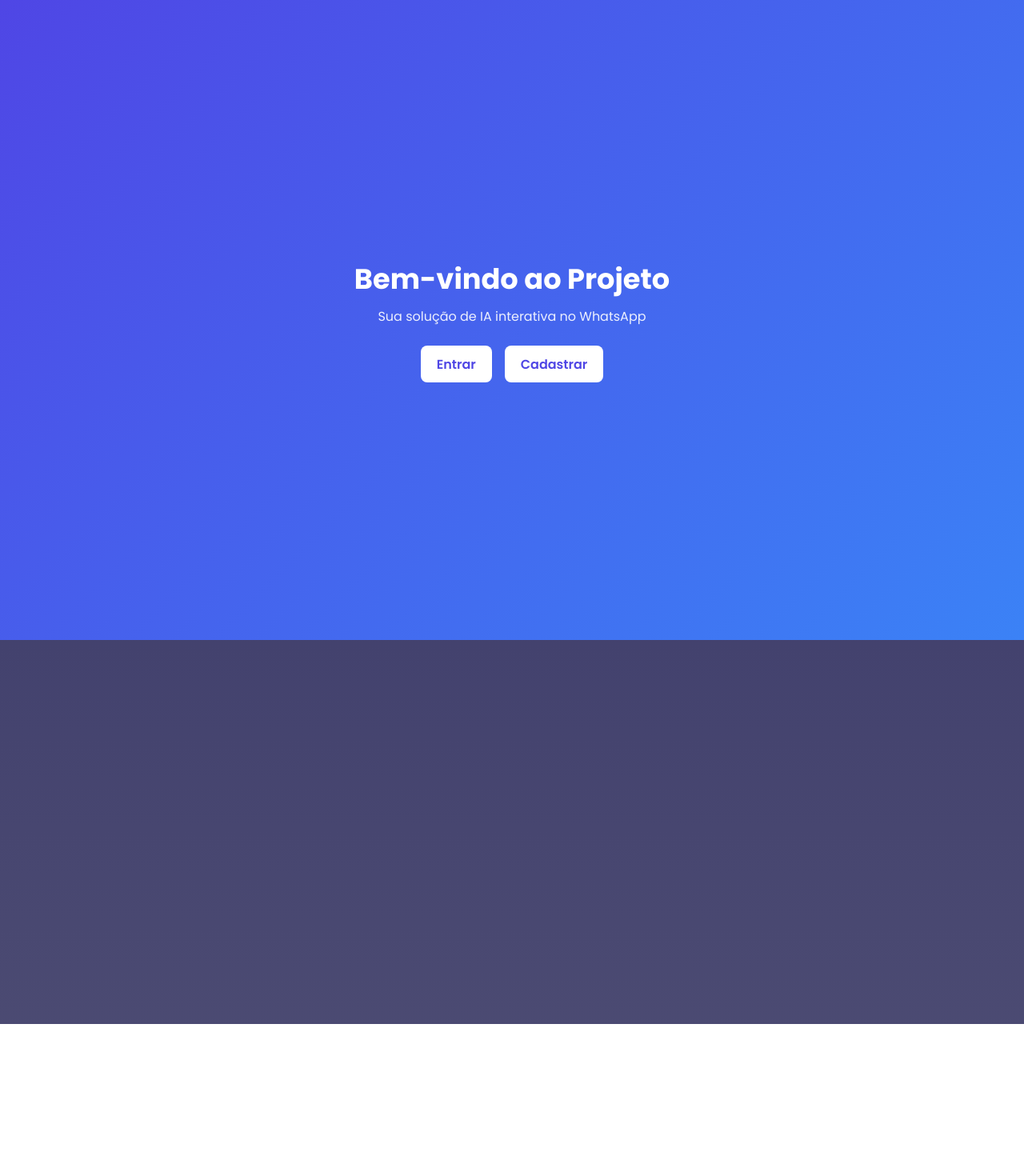
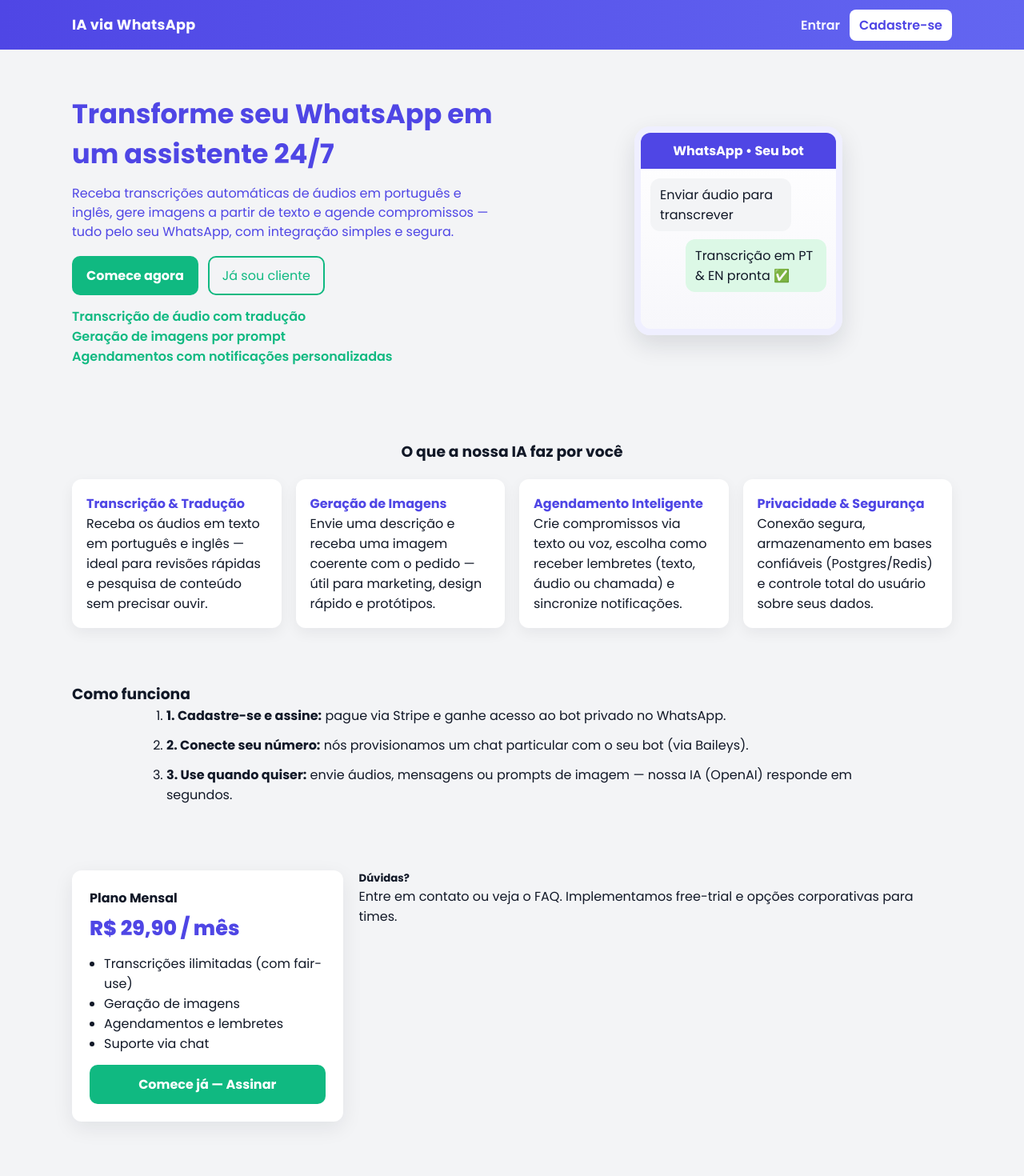
Before and after one commit to LUCASbrms/site, a React (Vite) app: page / in a window 1280 px wide. Shown: the top 1470 px of the page at 80% size. Before the commit the page ends 1280 px from the top, so only its background shows below. Built offline with nearby package versions, Linux system fonts and the light colour scheme.

Commit message:
paginicial

```diff
--- a/src/App.jsx
+++ b/src/App.jsx
@@ -3,7 +3,7 @@
 import Cadastro from "./pages/Cadastro";
 import RecuperarSenha from "./pages/RecuperarSenha/RecuperarSenha.jsx";
 import ResetarSenha from "./pages/ResetarSenha/ResetarSenha";
-import Login from "./pages/Login";  // 👈 aqui
+import Login from "./pages/Login";
 
 function App() {
   return (
@@ -13,7 +13,7 @@
         <Route path="/cadastro" element={<Cadastro />} />
         <Route path="/recuperar-senha" element={<RecuperarSenha />} />
         <Route path="/resetar-senha/:token" element={<ResetarSenha />} />
-        <Route path="/login" element={<Login />} /> {/* 👈 rota de login */}
+        <Route path="/login" element={<Login />} />
       </Routes>
     </Router>
   );
--- a/src/pages/Cadastro.css
+++ b/src/pages/Cadastro.css
@@ -6,7 +6,7 @@
 .cadastro-form {
   display: flex;
   flex-direction: column;
-  width: 250px; /* Ou max-width */
+  width: 250px;
   margin: 0 auto;
 }
 
--- a/src/pages/Home.jsx
+++ b/src/pages/Home.jsx
@@ -4,13 +4,137 @@
 
 export default function Home() {
   return (
-    <div className="home-container">
-      <h1 className="home-title">Bem-vindo ao Projeto</h1>
-      <p className="home-subtitle">Sua solução de IA interativa no WhatsApp</p>
-      <div className="home-buttons">
-        <Link className="home-btn" to="/login">Entrar</Link>
-        <Link className="home-btn" to="/cadastro">Cadastrar</Link>
-      </div>
+<div className="home-page">
+      <header className="hero-header">
+        <div className="container">
+          <h1 className="brand">IA via WhatsApp</h1>
+          <nav className="nav">
+            <Link to="/login" className="nav-link">Entrar</Link>
+            <Link to="/cadastro" className="nav-cta">Cadastre-se</Link>
+          </nav>
+        </div>
+      </header>
+
+      <main>
+        <section className="hero container">
+          <div className="hero-left">
+            <h2 className="hero-title">
+              Transforme seu WhatsApp em um assistente 24/7
+            </h2>
+            <p className="hero-sub">
+              Receba transcrições automáticas de áudios em português e inglês,
+              gere imagens a partir de texto e agende compromissos — tudo pelo
+              seu WhatsApp, com integração simples e segura.
+            </p>
+
+            <div className="hero-actions">
+              <Link to="/cadastro" className="cta-primary">Comece agora</Link>
+              <Link to="/login" className="cta-outline">Já sou cliente</Link>
+            </div>
+
+            <ul className="hero-bullets">
+              <li>Transcrição de áudio com tradução</li>
+              <li>Geração de imagens por prompt</li>
+              <li>Agendamentos com notificações personalizadas</li>
+            </ul>
+          </div>
+
+          <div className="hero-right">
+            {/* imagem ilustrativa (usar imagem real depois) */}
+            <div className="phone-mock">
+              <div className="phone-header">WhatsApp • Seu bot</div>
+              <div className="phone-body">
+                <div className="msg incoming">Enviar áudio para transcrever</div>
+                <div className="msg outgoing">Transcrição em PT & EN pronta ✅</div>
+              </div>
+            </div>
+          </div>
+        </section>
+
+        <section className="features container">
+          <h3>O que a nossa IA faz por você</h3>
+          <div className="feature-grid">
+            <article className="feature">
+              <h4>Transcrição & Tradução</h4>
+              <p>
+                Receba os áudios em texto em português e inglês — ideal para
+                revisões rápidas e pesquisa de conteúdo sem precisar ouvir.
+              </p>
+            </article>
+
+            <article className="feature">
+              <h4>Geração de Imagens</h4>
+              <p>
+                Envie uma descrição e receba uma imagem coerente com o pedido —
+                útil para marketing, design rápido e protótipos.
+              </p>
+            </article>
+
+            <article className="feature">
+              <h4>Agendamento Inteligente</h4>
+              <p>
+                Crie compromissos via texto ou voz, escolha como receber lembretes
+                (texto, áudio ou chamada) e sincronize notificações.
+              </p>
+            </article>
+
+            <article className="feature">
+              <h4>Privacidade & Segurança</h4>
+              <p>
+                Conexão segura, armazenamento em bases confiáveis (Postgres/Redis)
+                e controle total do usuário sobre seus dados.
+              </p>
+            </article>
+          </div>
+        </section>
+
+
+        <section className="how container">
+          <h3>Como funciona</h3>
+          <ol className="steps">
+            <li>
+              <strong>1. Cadastre-se e assine:</strong> pague via Stripe e ganhe
+              acesso ao bot privado no WhatsApp.
+            </li>
+            <li>
+              <strong>2. Conecte seu número:</strong> nós provisionamos um chat
+              particular com o seu bot (via Baileys).
+            </li>
+            <li>
+              <strong>3. Use quando quiser:</strong> envie áudios, mensagens
+              ou prompts de imagem — nossa IA (OpenAI) responde em segundos.
+            </li>
+          </ol>
+        </section>
+
+        <section className="pricing container">
+          <div className="pricing-card">
+            <h4>Plano Mensal</h4>
+            <p className="price">R$ 29,90 / mês</p>
+            <ul>
+              <li>Transcrições ilimitadas (com fair-use)</li>
+              <li>Geração de imagens</li>
+              <li>Agendamentos e lembretes</li>
+              <li>Suporte via chat</li>
+            </ul>
+            <Link to="/cadastro" className="cta-primary fullwidth">Comece já — Assinar</Link>
+          </div>
+
+          <div className="pricing-note">
+            <h5>Dúvidas?</h5>
+            <p>
+              Entre em contato ou veja o FAQ. Implementamos free-trial e opções
+              corporativas para times.
+            </p>
+          </div>
+        </section>
+      </main>
+
+      <footer className="site-footer">
+        <div className="container">
+          <p>© {new Date().getFullYear()} IA Interativa via WhatsApp — Todos os direitos reservados</p>
+        </div>
+      </footer>
     </div>
   );
 }
--- a/src/pages/Login.jsx
+++ b/src/pages/Login.jsx
@@ -8,9 +8,7 @@
 
   const handleLogin = async (e) => {
     e.preventDefault();
-    // teste rápido: console.log pra garantir que o submit acontece
     console.log("tentando logar", { email, senha });
-    // aqui vai sua chamada api.post(...)
   };
 
   return (
--- a/src/pages/ResetarSenha/ResetarSenha.css
+++ b/src/pages/ResetarSenha/ResetarSenha.css
@@ -1,5 +1,3 @@
-
-
 .resetar-container {
   text-align: center;
   margin-top: 50px;
--- a/src/services/api.js
+++ b/src/services/api.js
@@ -1,7 +1,7 @@
 import axios from "axios";
 
 const api = axios.create({
-  baseURL: "http://localhost:5000", // backend rodando na porta 5000
+  baseURL: "http://localhost:5000",
 });
 
 export default api;
--- a/src/styles/auth.css
+++ b/src/styles/auth.css
@@ -1,4 +1,3 @@
-/* auth.css */
 .auth-container {
   display: flex;
   justify-content: center;
--- a/src/styles/home.css
+++ b/src/styles/home.css
@@ -1,37 +1,118 @@
-.home-container {
-  min-height: 100vh;
-  display: flex;
-  flex-direction: column;
-  justify-content: center;
-  align-items: center;
-  background: linear-gradient(135deg, #4F46E5 0%, #3B82F6 100%);
-  color: white;
-  text-align: center;
-  padding: 2rem;
+:root{
+  --prim: #4F46E5;
+  --prim-2: #6366F1;
+  --accent: #10B981;
+  --bg: #F3F4F6;
+  --text: #111827;
+  --muted: #6B7280;
 }
 
-.home-title {
-  font-size: 2.2rem;
-  font-weight: 700;
-  margin-bottom: 0.5rem;
+*{box-sizing:border-box}
+body, html, #root { height: 100%; margin: 0; font-family: Inter, Arial, sans-serif; color:var(--text); background:var(--bg); }
+
+
+.container{
+  width: 92%;
+  max-width: 1100px;
+  margin: 0 auto;
 }
 
-.home-subtitle {
-  font-size: 1rem;
-  color: rgba(255,255,255,0.9);
-  margin-bottom: 1.5rem;
+
+.hero-header {
+  background: linear-gradient(90deg, var(--prim), var(--prim-2));
+  color: white;
+  padding: 18px 0;
+}
+.hero-header .container { display:flex; align-items:center; justify-content:space-between; }
+.brand { font-weight:700; font-size:1.1rem; letter-spacing:0.3px; }
+
+
+.nav a { color: rgba(255,255,255,0.95); text-decoration:none; margin-left:18px; font-weight:600; }
+.nav .nav-cta { background: white; color: var(--prim); padding:8px 12px; border-radius:8px; margin-left:12px; text-decoration:none; }
+
+
+.hero{ display:flex; gap:32px; padding:56px 0; align-items:center; }
+.hero-left { flex:1; }
+.hero-right { flex:1; display:flex; justify-content:center; }
+
+
+.hero-title { font-size:2.1rem; margin:0 0 12px; color:#4F46E5; }
+.hero-sub { color: #4F46E5; margin-bottom:18px; line-height:1.5; max-width:640px; }
+
+
+.hero-actions { display:flex; gap:12px; margin-bottom:14px; }
+.cta-primary {
+  background: var(--accent);
+  color: rgb(255, 255, 255);
+  padding:12px 18px;
+  border-radius:10px;
+  text-decoration:none;
+  font-weight:700;
+}
+.cta-outline {
+  border:2px solid #10B981;
+  color: #10B981;
+  padding:10px 16px;
+  border-radius:10px;
+  text-decoration:none;
 }
 
-.home-buttons {
-  display: flex;
-  gap: 1rem;
+
+.hero-bullets { margin-top:12px; list-style:none; padding:0; color: #10B981; }
+.hero-bullets li { display:inline-block; margin-right:14px; font-weight:600; }
+
+
+.phone-mock {
+  width:260px;
+  background: linear-gradient(180deg,#fff,#f7f7fb);
+  border-radius:20px;
+  box-shadow: 0 12px 30px rgba(16,24,40,0.12);
+  overflow:hidden;
+  border: 8px solid #efefff;
+}
+.phone-header { background: var(--prim); color:white; padding:10px; font-weight:700; text-align:center; }
+.phone-body { padding:12px; min-height:200px; display:flex; flex-direction:column; gap:10px; }
+.msg { padding:8px 12px; border-radius:12px; max-width:80%; }
+.incoming { background:#F3F4F6; align-self:flex-start; color:var(--text); }
+.outgoing { background: #DCF8E6; align-self:flex-end; color:var(--text); }
+
+
+.features { padding:36px 0; }
+.features h3 { text-align:center; margin-bottom:20px; }
+.feature-grid { display:grid; grid-template-columns:repeat(4,1fr); gap:18px; }
+.feature { background:white; padding:18px; border-radius:12px; box-shadow: 0 6px 18px rgba(16,24,40,0.06); }
+.feature h4 { margin-top:0; color:var(--prim); }
+
+
+.how { padding:32px 0; background:transparent; }
+.steps { max-width:900px; margin:0 auto; padding-left:18px; }
+.steps li { margin-bottom:12px; }
+
+
+.stack { padding:28px 0; }
+.stack-list { display:flex; gap:10px; flex-wrap:wrap; justify-content:center; }
+.stack-list span { background:white; padding:8px 12px; border-radius:999px; box-shadow: 0 4px 12px rgba(16,24,40,0.06); font-weight:600; }
+
+
+.pricing { display:flex; gap:20px; padding:38px 0; align-items:flex-start; }
+.pricing-card { background:white; padding:22px; border-radius:12px; box-shadow: 0 8px 26px rgba(16,24,40,0.08); width:340px; }
+.pricing-card .price { font-size:1.6rem; color:var(--prim); font-weight:800; margin-top:6px; margin-bottom:12px; }
+.pricing-card ul { padding-left:18px; margin-bottom:14px; }
+.pricing-card .fullwidth { display:block; text-align:center; text-decoration:none; padding:12px 16px; background:var(--accent); color:white; border-radius:10px; font-weight:700; }
+
+
+.site-footer { background: linear-gradient(90deg, var(--prim-2), var(--prim)); color:white; padding:20px 0; margin-top:30px; text-align:center; }
+
+
+@media (max-width: 900px){
+  .hero{ flex-direction:column; padding:36px 0; }
+  .feature-grid { grid-template-columns:repeat(2,1fr); }
+  .pricing { flex-direction:column; align-items:center; }
 }
 
-.home-btn {
-  background: white;
-  color: #4F46E5;
-  padding: 0.65rem 1.25rem;
-  border-radius: 8px;
-  text-decoration: none;
-  font-weight: 600;
+@media (max-width: 520px){
+  .feature-grid { grid-template-columns:1fr; }
+  .nav { display:none; }
+  .brand{ font-size:1rem; }
+  .hero-title { font-size:1.6rem; }
 }
```
